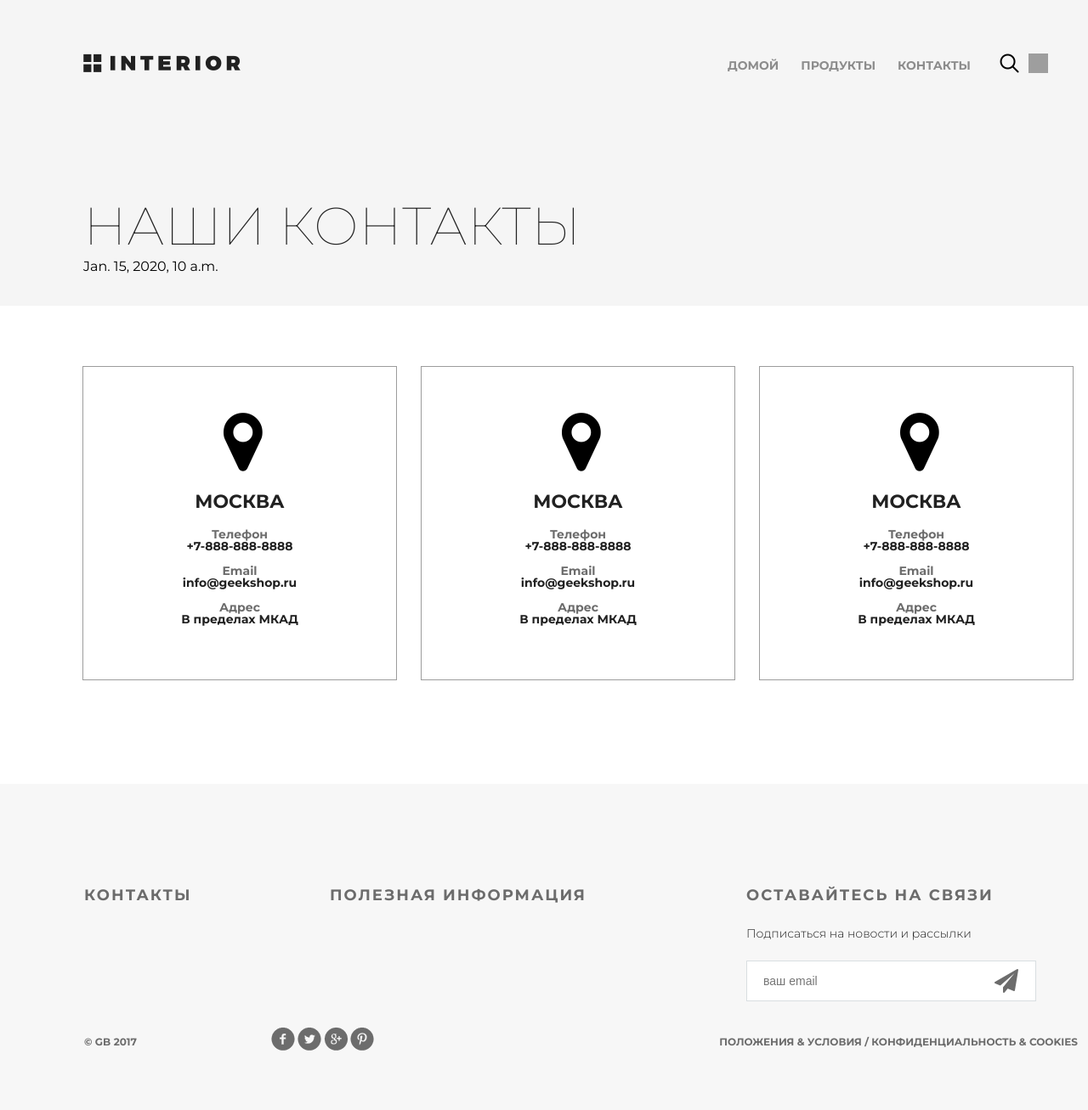
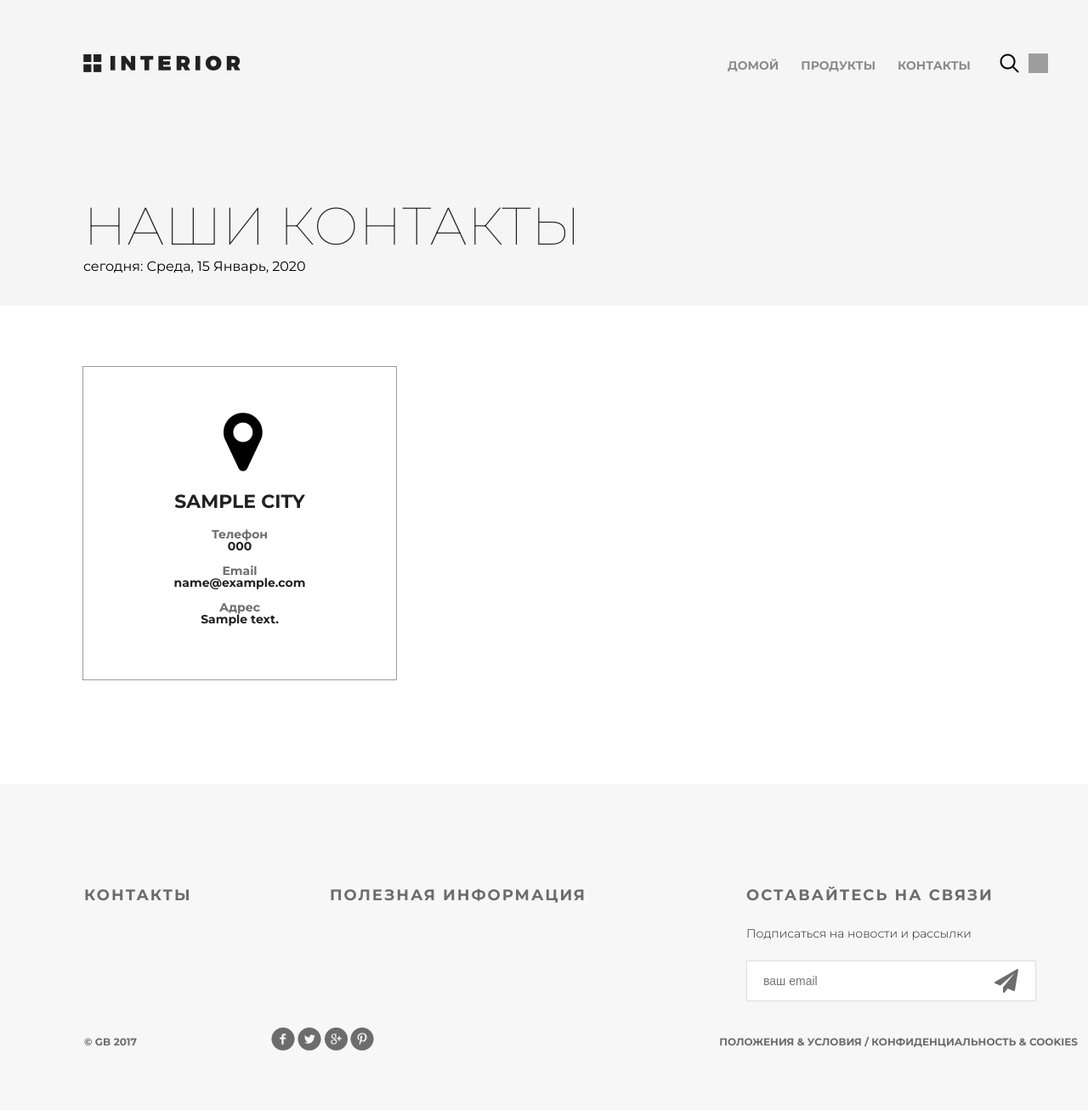
Before and after one commit to Synkov/furniture, a Django app: template mainapp/templates/mainapp/contact.html in a window 1280 px wide; the page is wider, and only the part inside the window is pictured. Shown: that part at 85% size. Run offline with Django 3.2, Linux system fonts and the light colour scheme; the template is opened without the code that fills it: most values are stand-ins (such as "Sample title", 1, 10 or a date in 2020); grey boxes are pictures that could not be loaded.

Commit message:
Lesson 2. Repeat and filters

```diff
--- a/geekshop/settings.py
+++ b/geekshop/settings.py
@@ -104,7 +104,7 @@ AUTH_PASSWORD_VALIDATORS = [
 # Internationalization
 # https://docs.djangoproject.com/en/2.2/topics/i18n/
 
-LANGUAGE_CODE = 'en-us'
+LANGUAGE_CODE = 'ru'  # 'en-us'
 
 TIME_ZONE = 'UTC'
 
--- a/geekshop/urls.py
+++ b/geekshop/urls.py
@@ -7,5 +7,10 @@ urlpatterns = [
     path('admin/', admin.site.urls),
     path('', mainapp.main, name='main'),
     path('products/', mainapp.products, name='products'),
+    path('products/all/', mainapp.products, name='products_all'),
+    path('products/home/', mainapp.products, name='products_home'),
+    path('products/office/', mainapp.products, name='products_office'),
+    path('products/modern/', mainapp.products, name='products_modern'),
+    path('products/classic/', mainapp.products, name='products_classic'),
     path('contact/', mainapp.contact, name='contact'),
 ]
--- a/mainapp/templates/mainapp/base.html
+++ b/mainapp/templates/mainapp/base.html
@@ -7,7 +7,7 @@
     <meta charset="utf-8">
     <title>
         {% block title %}
-        {{title}}
+        {{ title|capfirst }}
         {% endblock title %}
     </title>
     {% block css %}
--- a/mainapp/templates/mainapp/contact.html
+++ b/mainapp/templates/mainapp/contact.html
@@ -8,7 +8,7 @@
 		{%include 'mainapp/includes/inc_menu.html'%}
 	</div>
 	<h1>наши контакты</h1>
-	{{vizit_date}}
+	<p>сегодня: {{ vizit_date|date:"l, j F, Y" }}</p>
 </div>
 
 {% endblock menu %}
@@ -17,54 +17,24 @@
 {% block content %}
 
 <div class="location">
+	{% for location in locations %}
 	<div class="location-1">
 		<i class="fa fa-map-marker fa-5x"></i>
-		<h4>Москва</h4>
+		<h4>{{ location.city }}</h4>
 		<div class="contacts">
 			<h5>Телефон</h5>
-			<p>+7-888-888-8888</p>
+			<p>{{ location.phone }}</p>
 		</div>
 		<div class="contacts">
 			<h5>Email</h5>
-			<p>info@geekshop.ru</p>
+			<p>{{ location.email }}</p>
 		</div>
 		<div class="contacts">
 			<h5>Адрес</h5>
-			<p>В пределах МКАД</p>
+			<p>{{ location.address }}</p>
 		</div>
 	</div>
-	<div class="location-1">
-		<i class="fa fa-map-marker fa-5x"></i>
-		<h4>Москва</h4>
-		<div class="contacts">
-			<h5>Телефон</h5>
-			<p>+7-888-888-8888</p>
-		</div>
-		<div class="contacts">
-			<h5>Email</h5>
-			<p>info@geekshop.ru</p>
-		</div>
-		<div class="contacts">
-			<h5>Адрес</h5>
-			<p>В пределах МКАД</p>
-		</div>
-	</div>
-	<div class="location-1">
-		<i class="fa fa-map-marker fa-5x"></i>
-		<h4>Москва</h4>
-		<div class="contacts">
-			<h5>Телефон</h5>
-			<p>+7-888-888-8888</p>
-		</div>
-		<div class="contacts">
-			<h5>Email</h5>
-			<p>info@geekshop.ru</p>
-		</div>
-		<div class="contacts">
-			<h5>Адрес</h5>
-			<p>В пределах МКАД</p>
-		</div>
-	</div>
+	{% endfor %}
 </div>
 
 <div class="clr"></div>
--- a/mainapp/templates/mainapp/index.html
+++ b/mainapp/templates/mainapp/index.html
@@ -33,10 +33,10 @@
 	<div class="tab-content">
 		{% for product in products %}
 		<div class="block">
-			<a href="{{product.image_href}}"><img src="{% static 'img/' %}{{product.image_src}} %}"
+			<a href="{{ product.image_href }}"><img src="{% static 'img/' %}{{ product.image_src }}"
 					alt="{{product.alt}}">
 				<div class="text">
-					<img src="{% static 'img/' icon-hover.png' %}" alt="{{product.alt}}">
+					<img src="{% static 'img/icon-hover.png' %}" alt="{{product.alt}}">
 					<h4>{{product.name}}</h4>
 					<p>{{product.desc}} </p>
 				</div>
--- /dev/null
+++ b/mainapp/urls.py
@@ -0,0 +1,5 @@
+from django.urls import path
+
+urlpatterns = [
+    path('')
+]
```
Also changed, not shown: mainapp/templates/mainapp/includes/inc_categories_menu.html (added, +9 -0 lines), mainapp/templates/mainapp/products.html (+6 -29 lines), mainapp/views.py (+32 -5 lines).
